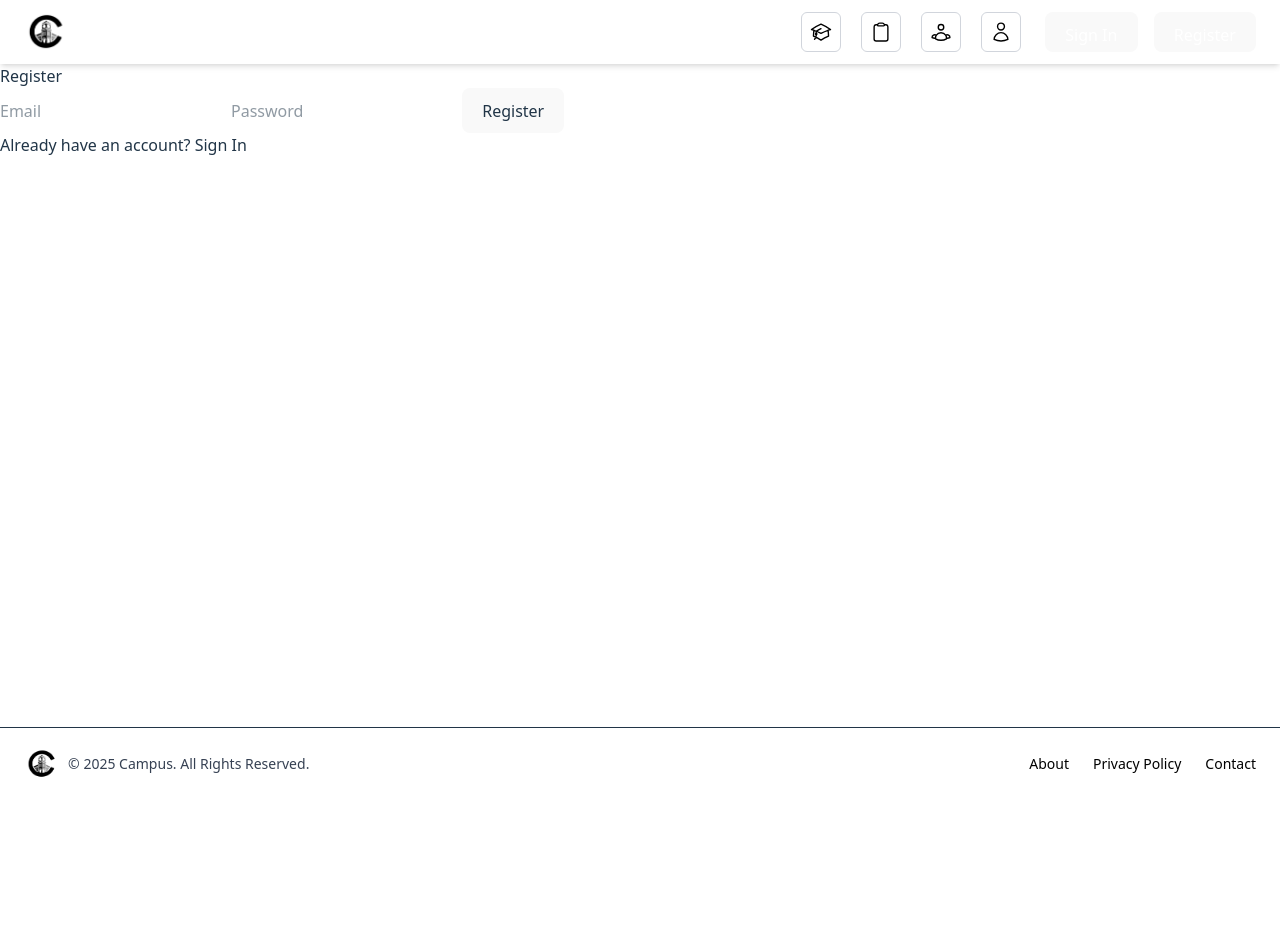
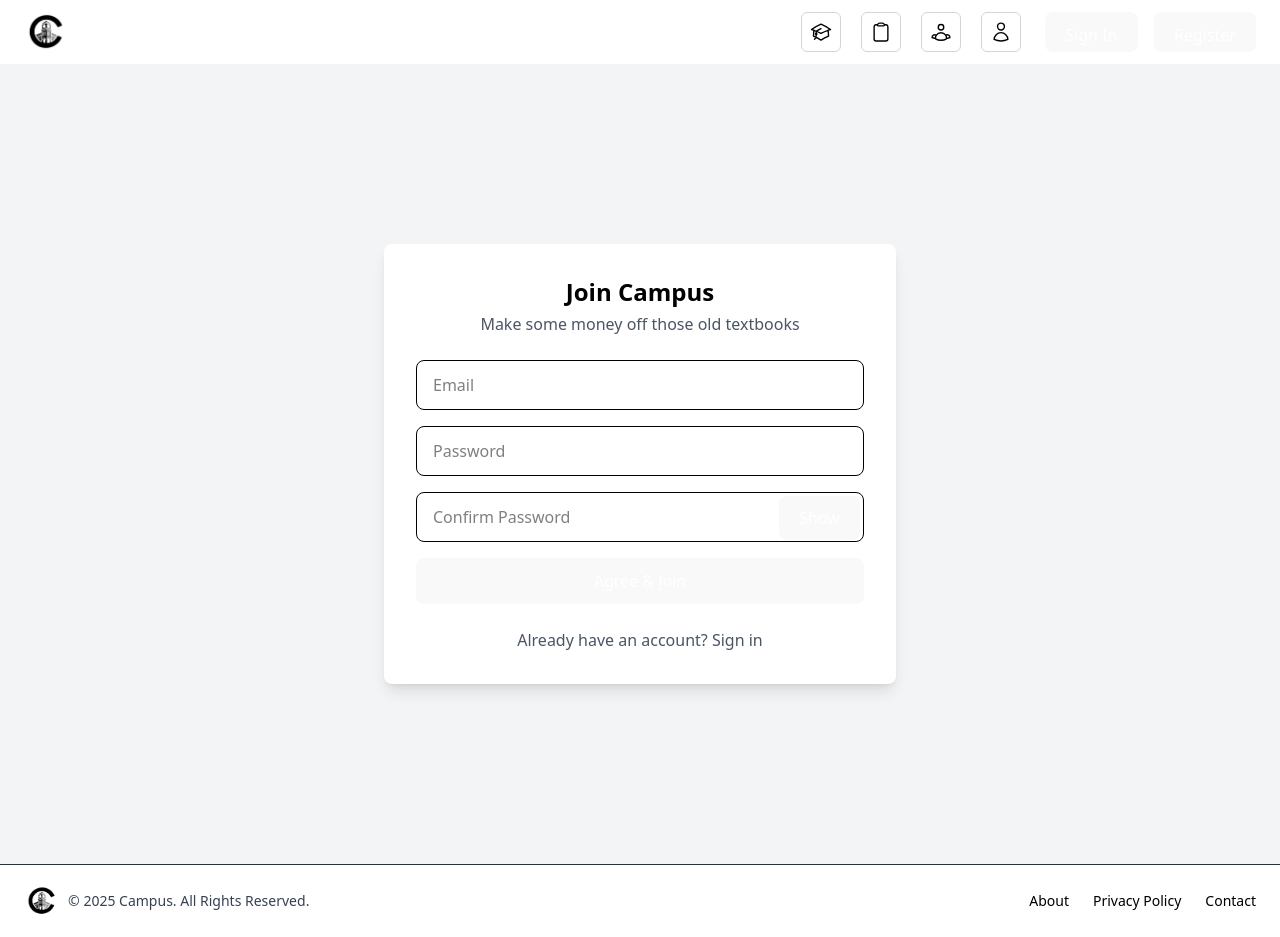
Before and after one commit to CharlieGuarasci/campus_deployment, a React (Vite) app in the folder campus_frontend/: page /register in a window 1280 px wide. Before the commit the page ends 800 px from the top, so only its background shows below. Built offline with nearby package versions, Linux system fonts and the light colour scheme.

Commit message:
Added the sign in and register pages

```diff
--- a/campus_frontend/package.json
+++ b/campus_frontend/package.json
@@ -11,11 +11,7 @@
   },
   "dependencies": {
     "@tailwindcss/vite": "^4.0.9",
-<<<<<<< Updated upstream
-    "dotenv": "^16.4.7",
-=======
     "axios": "^1.8.1",
->>>>>>> Stashed changes
     "react": "^19.0.0",
     "react-dom": "^19.0.0",
     "tailwindcss": "^4.0.9"
--- a/campus_frontend/src/index.css
+++ b/campus_frontend/src/index.css
@@ -53,12 +53,12 @@ button {
   font-size: 1em;
   font-weight: 500;
   font-family: inherit;
-  background-color: #1a1a1a;
+  background-color: #000000;
   cursor: pointer;
   transition: border-color 0.25s;
 }
 button:hover {
-  border-color: #646cff;
+  background-color: #2b2b2b;
 }
 button:focus,
 button:focus-visible {
--- a/campus_frontend/src/pages/Register.jsx
+++ b/campus_frontend/src/pages/Register.jsx
@@ -6,10 +6,18 @@ const Register = () => {
   const navigate = useNavigate();
   const [email, setEmail] = useState("");
   const [password, setPassword] = useState("");
+  const [confirmPassword, setConfirmPassword] = useState("");
+  const [showPassword, setShowPassword] = useState(false);
   const [error, setError] = useState("");
 
   const handleRegister = async (e) => {
     e.preventDefault();
+
+    if (password !== confirmPassword) {
+      setError("Passwords do not match.");
+      return;
+    }
+
     try {
       await axios.post("http://localhost:8000/api/register/", { email, password });
       navigate("/signin"); // Redirect to sign-in after successful registration
@@ -19,27 +27,61 @@ const Register = () => {
   };
 
   return (
-    <div className="auth-container">
-      <h2>Register</h2>
-      <form onSubmit={handleRegister}>
+    <div className="flex justify-center items-center h-screen w-screen bg-gray-100 text-black">
+      <div className="bg-white p-8 rounded-lg shadow-lg w-full max-w-lg">
+        <h2 className="text-2xl font-semibold mb-1 text-center">Join Campus</h2>
+        <p className="text-gray-600 text-center mb-6">Make some money off those old textbooks</p>
+
+        <form onSubmit={handleRegister} className="space-y-4">
           <input
             type="email"
             placeholder="Email"
             value={email}
             onChange={(e) => setEmail(e.target.value)}
             required
+            className="w-full px-4 py-3 border rounded-lg focus:outline-none focus:ring-2 focus:ring-blue-500"
           />
+
+          <div className="relative">
             <input
-          type="password"
+              type={showPassword ? "text" : "password"}
               placeholder="Password"
               value={password}
               onChange={(e) => setPassword(e.target.value)}
               required
+              className="w-full px-4 py-3 border rounded-lg focus:outline-none focus:ring-2 focus:ring-blue-500"
             />
-        <button type="submit">Register</button>
-        {error && <p className="error">{error}</p>}
+          </div>
+
+          <div className="relative">
+            <input
+              type={showPassword ? "text" : "password"}
+              placeholder="Confirm Password"
+              value={confirmPassword}
+              onChange={(e) => setConfirmPassword(e.target.value)}
+              required
+              className="w-full px-4 py-3 border rounded-lg focus:outline-none focus:ring-2 focus:ring-blue-500"
+            />
+            <button
+              type="button"
+              onClick={() => setShowPassword(!showPassword)}
+              className="absolute right-1 top-1 text-white text-sm"
+            >
+              {showPassword ? "Hide" : "Show"}
+            </button>
+          </div>
+
+          <button type="submit" className="w-full bg-blue-600 text-white py-3 rounded-lg ">
+            Agree & Join
+          </button>
         </form>
-      <p>Already have an account? <a href="/signin">Sign In</a></p>
+
+        <p className="text-center text-gray-600 mt-6">
+          Already have an account? <a href="/signin" className="text-blue-500">Sign in</a>
+        </p>
+
+        {error && <p className="text-red-500 text-sm text-center mt-3">{error}</p>}
+      </div>
     </div>
   );
 };
--- a/campus_frontend/src/pages/SignIn.jsx
+++ b/campus_frontend/src/pages/SignIn.jsx
@@ -1,51 +1,77 @@
 import React, { useState } from "react";
-import { useNavigate } from "react-router-dom"; // Using React Router for navigation
+import { useNavigate } from "react-router-dom";
 import axios from "axios";
 
 const SignIn = () => {
   const navigate = useNavigate();
   const [email, setEmail] = useState("");
   const [password, setPassword] = useState("");
+  const [showPassword, setShowPassword] = useState(false);
   const [error, setError] = useState("");
 
   const handleSignIn = async (e) => {
     e.preventDefault();
     try {
-      const response = await axios.post("http://localhost:8000/api/login/", {
+      const response = await axios.post("http://localhost:8000/api/users/login/", {
         email,
         password,
       });
-      localStorage.setItem("token", response.data.access); // Store JWT token
-      navigate("/profile"); // Redirect to Profile after successful login
+
+      if (response.status === 200) {
+        navigate("/dashboard"); // Redirect to dashboard on success
+      }
     } catch (err) {
-      setError("Invalid credentials. Try again.");
+      setError("Invalid email or password. Please try again.");
     }
   };
 
   return (
-    <div className="auth-container">
-      <h2>Sign In</h2>
-      <form onSubmit={handleSignIn}>
+    <div className="flex justify-center items-center min-h-screen w-screen bg-gray-100 text-black">
+      <div className="bg-white p-8 rounded-lg shadow-lg w-full max-w-md mx-auto">
+        <h2 className="text-2xl font-semibold mb-1 text-center">Welcome Back</h2>
+        <p className="text-gray-600 text-center mb-6">Sign in to your Campus account</p>
+
+        <form onSubmit={handleSignIn} className="space-y-4">
           <input
             type="email"
             placeholder="Email"
             value={email}
             onChange={(e) => setEmail(e.target.value)}
             required
+            className="w-full px-4 py-3 border rounded-lg focus:outline-none focus:ring-2 focus:ring-blue-500"
           />
+
+          <div className="relative">
             <input
-          type="password"
+              type={showPassword ? "text" : "password"}
               placeholder="Password"
               value={password}
               onChange={(e) => setPassword(e.target.value)}
               required
+              className="w-full px-4 py-3 border rounded-lg focus:outline-none focus:ring-2 focus:ring-blue-500"
             />
-        <button type="submit">Sign In</button>
-        {error && <p className="error">{error}</p>}
+            <button
+              type="button"
+              onClick={() => setShowPassword(!showPassword)}
+              className="absolute right-1 top-1 text-white text-sm"
+            >
+              {showPassword ? "Hide" : "Show"}
+            </button>
+          </div>
+
+          <button type="submit" className="w-full bg-blue-600 text-white py-3 rounded-lg hover:bg-blue-700">
+            Sign In
+          </button>
         </form>
-      <p>Don't have an account? <a href="/register">Register</a></p>
+
+        <p className="text-center text-gray-600 mt-6">
+          New to Campus? <a href="/register" className="text-blue-500">Create an account</a>
+        </p>
+
+        {error && <p className="text-red-500 text-sm text-center mt-3">{error}</p>}
+      </div>
     </div>
   );
-};
+}
 
 export default SignIn;
```
Also changed, not shown: 1 other file (tests, documents, lock files or other folders). Lines whose indentation alone changed are shown as unchanged.
